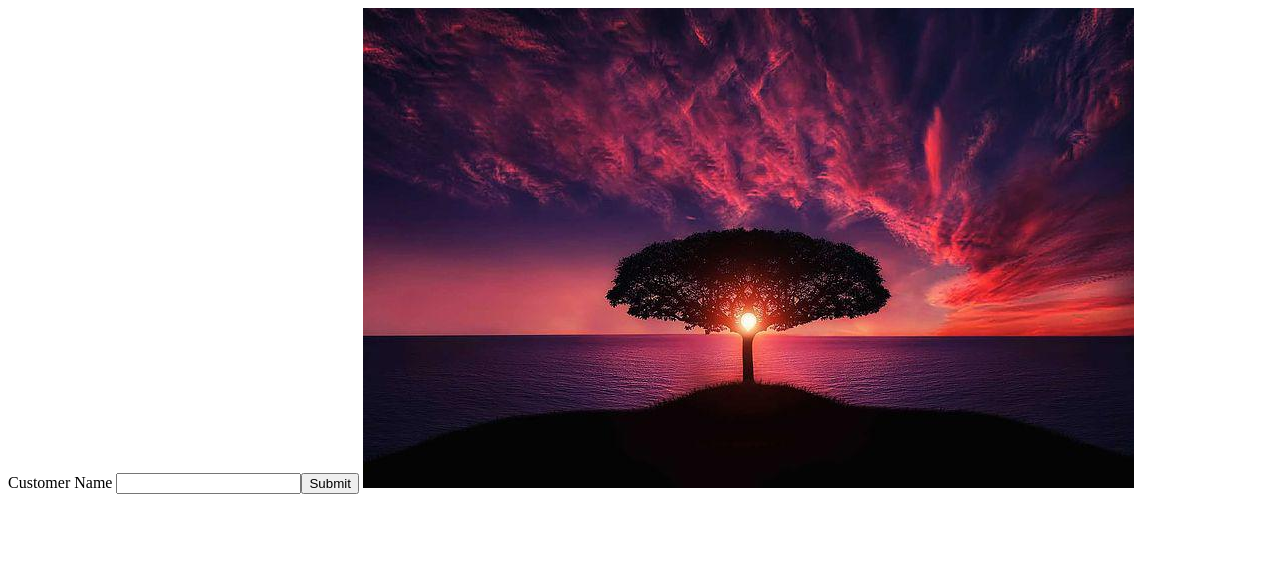
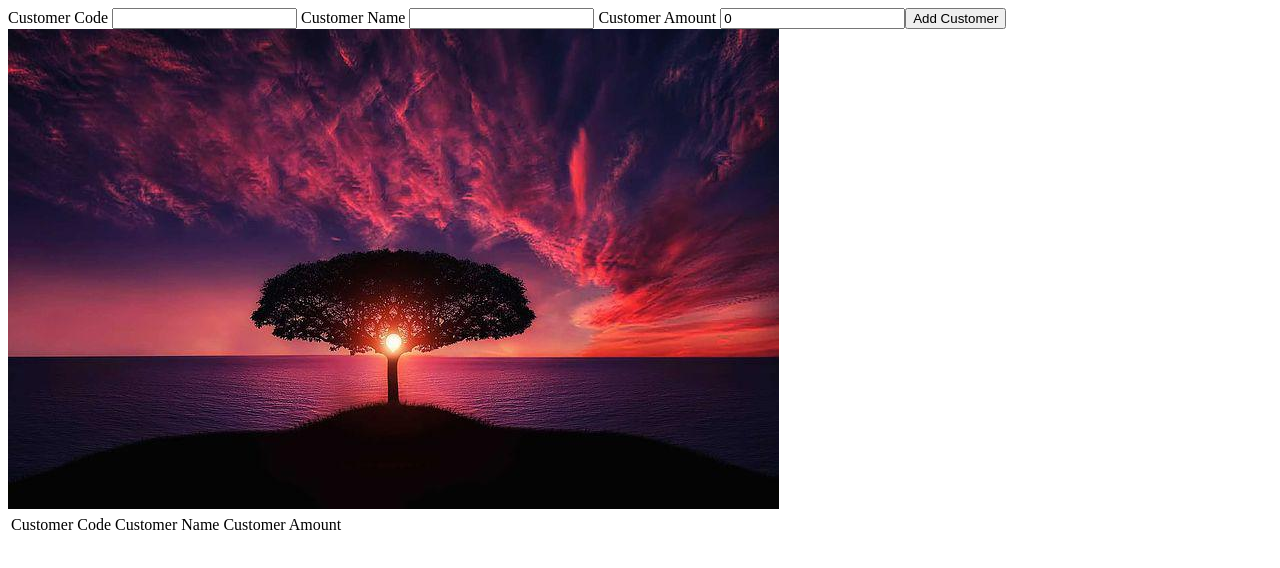
Before and after one commit to vikash-verma-profile/Dot-Net-Sep-2022-Conz, an Angular app in the folder Angular-Labs/sample-project/: page / in a window 1280 px wide. Shown: the top 568 px of the page. Built offline with nearby package versions, Linux system fonts and the light colour scheme.

Commit message:
added angular code

```diff
--- a/Angular-Labs/sample-project/src/app/app.component.html
+++ b/Angular-Labs/sample-project/src/app/app.component.html
@@ -1,6 +1,10 @@
+Customer Code
+<input [(ngModel)]="CustomerModel.CustomerCode" type="text" />
 Customer Name
 <input [(ngModel)]="CustomerModel.CustomerName" type="text" />
-<input type="button" value="Submit" (click)="show()"/>
+Customer Amount
+<input [(ngModel)]="CustomerModel.CustomerAmount" type="text" />
+<input type="button" value="Add Customer" (click)="Add()" />
 
 <!--
  ()=>event binding
@@ -9,6 +13,19 @@ Customer Name
 
 -->
 
-{{CustomerModel.CustomerName}}
+<!-- {{CustomerModel.CustomerName}} -->
 
 <img [src]="imageURL" />
+
+<table>
+    <tr>
+        <td>Customer Code</td>
+        <td>Customer Name</td>
+        <td>Customer Amount</td>
+    </tr>
+    <tr *ngFor="let cust of CustomerModels">
+        <td>{{cust.CustomerCode}}</td>
+        <td>{{cust.CustomerName}}</td>
+        <td>{{cust.CustomerAmount}}</td>
+    </tr>
+</table>
--- a/Angular-Labs/sample-project/src/app/app.component.ts
+++ b/Angular-Labs/sample-project/src/app/app.component.ts
@@ -11,7 +11,7 @@ export class AppComponent {
 
   CustomerModel:Customer=new Customer();
   CustomerModels:Array<Customer>=new Array<Customer>();
-  show(){
+  Add(){
     debugger;
     // console.log('HI');
     // alert('HI');
--- a/Angular-Labs/sample-project/src/app/app.model.ts
+++ b/Angular-Labs/sample-project/src/app/app.model.ts
@@ -1,3 +1,5 @@
 export class Customer{
+    CustomerCode:string='';
     CustomerName:string='';
+    CustomerAmount:number=0;
 }
```
